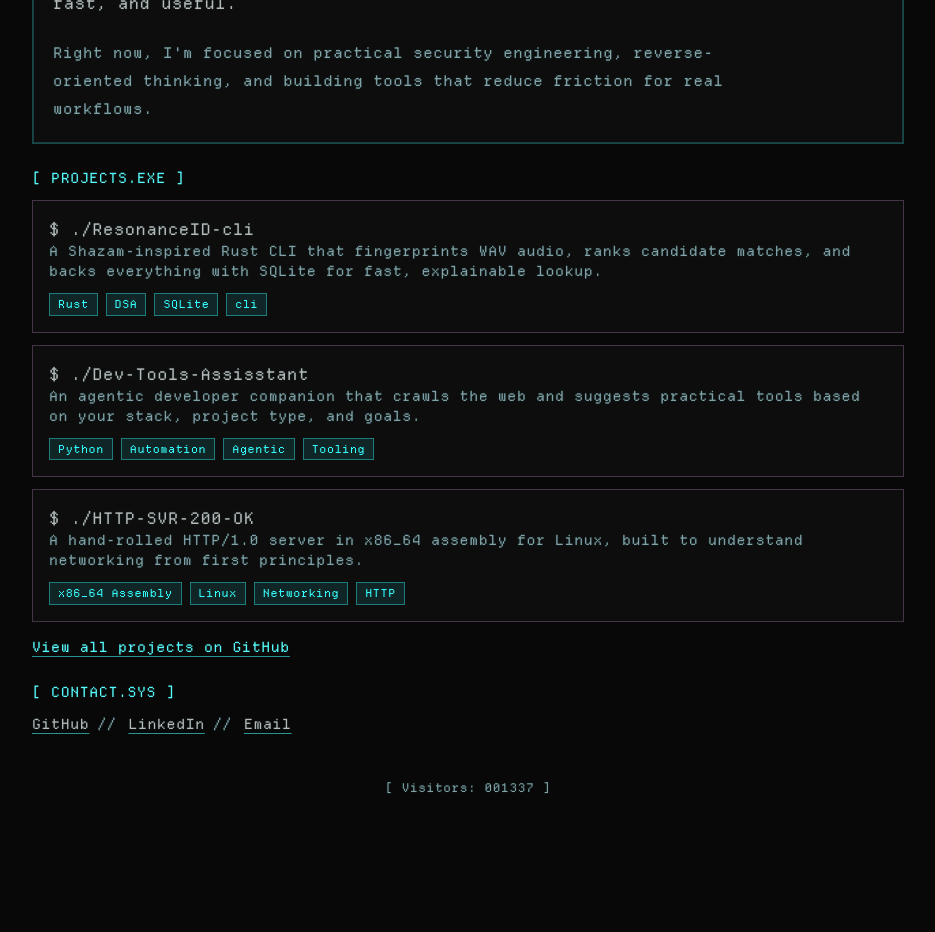
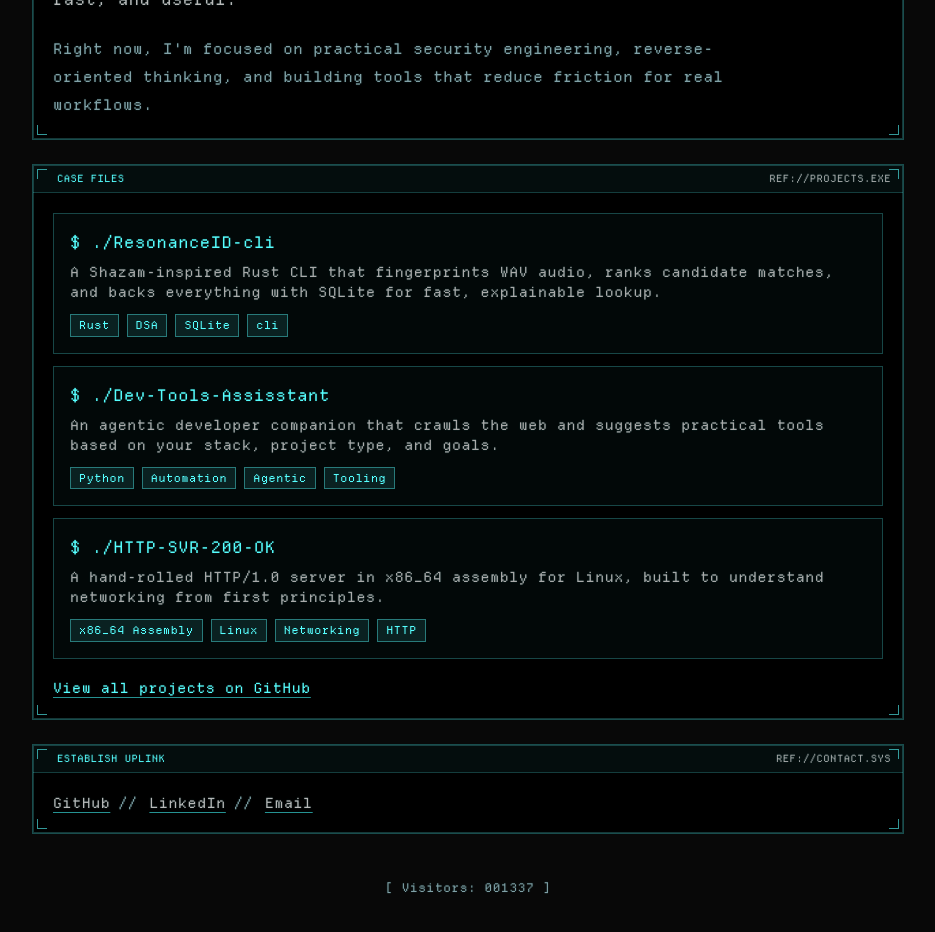
Before and after one commit to rugbedbugg/portfolio-website, a React (Vite) app: page / in a window 1280 px wide. Shown: the part 1020-1952 px from the top of the page, without its empty margins (172-1107 px from the left). Before the commit the page ends 1862 px from the top, so only its background shows below. Built offline with nearby package versions, Linux system fonts and the light colour scheme; the HTML template or start-up script is replaced by a standard one.

Commit message:
[Feat]: Frame content sections as surveillance case-file panels

```diff
--- /dev/null
+++ b/src/components/DossierPanel.tsx
@@ -0,0 +1,43 @@
+import type { ReactNode } from "react";
+
+// HUD corner brackets, echoing the surveillance feed's framing
+const BRACKETS = [
+  "left-1 top-1 border-l border-t",
+  "right-1 top-1 border-r border-t",
+  "left-1 bottom-1 border-l border-b",
+  "right-1 bottom-1 border-r border-b",
+];
+
+// Content-agnostic "case file" frame: header strip + brackets around any children.
+const DossierPanel = ({
+  label,
+  code,
+  bodyClassName = "p-4 sm:p-5",
+  children,
+}: {
+  label: string;
+  code: string;
+  bodyClassName?: string;
+  children: ReactNode;
+}) => (
+  <div className="relative border border-cga-bcyan/30 border-glow bg-cga-black">
+    {BRACKETS.map((c) => (
+      <span
+        key={c}
+        className={`pointer-events-none absolute z-10 h-2.5 w-2.5 border-cga-bcyan/60 ${c}`}
+      />
+    ))}
+
+    <div className="mono-command flex items-center justify-between gap-2 border-b border-cga-bcyan/20 bg-cga-bcyan/[0.05] px-3 py-1.5 text-[10px] tracking-[0.16em]">
+      <span className="flex items-center gap-1.5 text-cga-bcyan">
+        <span className="inline-block h-1.5 w-1.5 bg-cga-bred animate-blink" />
+        {label}
+      </span>
+      <span className="truncate text-cga-gray">{code}</span>
+    </div>
+
+    <div className={bodyClassName}>{children}</div>
+  </div>
+);
+
+export default DossierPanel;
--- a/src/components/SectionHeading.tsx
+++ /dev/null
@@ -1,20 +0,0 @@
-import { motion } from "framer-motion";
-
-const SectionHeading = ({
-  children,
-  delay = 0,
-}: {
-  children: React.ReactNode;
-  delay?: number;
-}) => (
-  <motion.h2
-    initial={{ opacity: 0, x: -10 }}
-    animate={{ opacity: 1, x: 0 }}
-    transition={{ duration: 0.5, delay }}
-    className="text-accent font-bold text-sm mb-2"
-  >
-    {children}
-  </motion.h2>
-);
-
-export default SectionHeading;
--- a/src/pages/Index.tsx
+++ b/src/pages/Index.tsx
@@ -1,7 +1,7 @@
 import { motion } from "framer-motion";
 import AsciiArt from "@/components/AsciiArt";
 import TypewriterText from "@/components/TypewriterText";
-import SectionHeading from "@/components/SectionHeading";
+import DossierPanel from "@/components/DossierPanel";
 
 const PROFILE = {
   name: "Partha P.G.",
@@ -116,10 +116,13 @@ const Index = () => {
           ))}
         </motion.nav>
 
-        <motion.section {...fade(0.5)} id="about" className="space-y-3">
-          <SectionHeading delay={0.5}>[ ABOUT.DAT ]</SectionHeading>
-          <div className="mono-command border border-primary/25 border-glow px-5 py-5 bg-secondary/35 text-[1rem] leading-8 text-foreground">
-            <div className="space-y-4 max-w-2xl">
+        <motion.section {...fade(0.5)} id="about">
+          <DossierPanel
+            label="SUBJECT DOSSIER"
+            code="REF://ABOUT.DAT"
+            bodyClassName="px-5 py-5"
+          >
+            <div className="mono-command max-w-2xl space-y-4 text-[1rem] leading-8 text-foreground">
               <p>
                 I enjoy solving CTF challenges and studying cyber forensics with
                 a hands-on approach. I like to break systems down, understand
@@ -136,11 +139,11 @@ const Index = () => {
                 friction for real workflows.
               </p>
             </div>
-          </div>
+          </DossierPanel>
         </motion.section>
 
-        <motion.section {...fade(0.65)} id="projects" className="space-y-3">
-          <SectionHeading delay={0.65}>[ PROJECTS.EXE ]</SectionHeading>
+        <motion.section {...fade(0.65)} id="projects">
+          <DossierPanel label="CASE FILES" code="REF://PROJECTS.EXE">
             <div className="grid gap-3">
               {PROJECTS.map((project) => (
                 <a
@@ -148,17 +151,20 @@ const Index = () => {
                   href={project.href}
                   target="_blank"
                   rel="noreferrer"
-                className="border border-fuchsia-300/25 bg-secondary/35 p-4 hover:border-fuchsia-300/55 transition-colors"
+                  className="group relative flex flex-col gap-2 border border-cga-bcyan/25 bg-cga-bcyan/[0.03] p-4 transition-colors hover:border-cga-bcyan/60 hover:bg-cga-bcyan/[0.06]"
                 >
-                <p className="mono-command font-semibold text-foreground">{`$ ./${project.title}`}</p>
-                <p className="text-sm text-muted-foreground">
-                  {project.description}
-                </p>
-                <div className="mt-3 flex flex-wrap gap-2">
+                  <div className="flex items-center justify-between gap-2">
+                    <p className="mono-command font-semibold text-cga-bcyan">{`$ ./${project.title}`}</p>
+                    <span className="mono-command text-[10px] tracking-[0.16em] text-cga-cyan opacity-0 transition-opacity group-hover:opacity-100">
+                      ▸ OPEN
+                    </span>
+                  </div>
+                  <p className="text-sm text-cga-gray">{project.description}</p>
+                  <div className="mt-1 flex flex-wrap gap-2">
                     {project.tags.map((tag) => (
                       <span
                         key={`${project.title}-${tag}`}
-                      className="border border-primary/40 bg-primary/10 px-2 py-0.5 text-[11px] text-primary"
+                        className="border border-cga-bcyan/40 bg-cga-bcyan/10 px-2 py-0.5 text-[11px] text-cga-bcyan"
                       >
                         {tag}
                       </span>
@@ -167,7 +173,7 @@ const Index = () => {
                 </a>
               ))}
             </div>
-          <p>
+            <p className="mt-4">
               <a
                 href="https://github.com/rugbedbugg?tab=repositories"
                 target="_blank"
@@ -177,10 +183,11 @@ const Index = () => {
                 View all projects on GitHub
               </a>
             </p>
+          </DossierPanel>
         </motion.section>
 
-        <motion.section {...fade(0.8)} id="contact" className="space-y-3">
-          <SectionHeading delay={0.8}>[ CONTACT.SYS ]</SectionHeading>
+        <motion.section {...fade(0.8)} id="contact">
+          <DossierPanel label="ESTABLISH UPLINK" code="REF://CONTACT.SYS">
             <div className="flex flex-wrap items-center gap-x-1 text-sm">
               {SOCIALS.map((s, i) => (
                 <span key={s.label}>
@@ -199,7 +206,7 @@ const Index = () => {
               ))}
             </div>
             {hasResume && (
-            <p>
+              <p className="mt-3">
                 <a
                   href={PROFILE.resumeUrl}
                   className="text-sm text-accent link-hover"
@@ -210,6 +217,7 @@ const Index = () => {
                 </a>
               </p>
             )}
+          </DossierPanel>
         </motion.section>
 
         <motion.div {...fade(0.95)} className="text-center pt-4">
```
Lines whose indentation alone changed are shown as unchanged.
